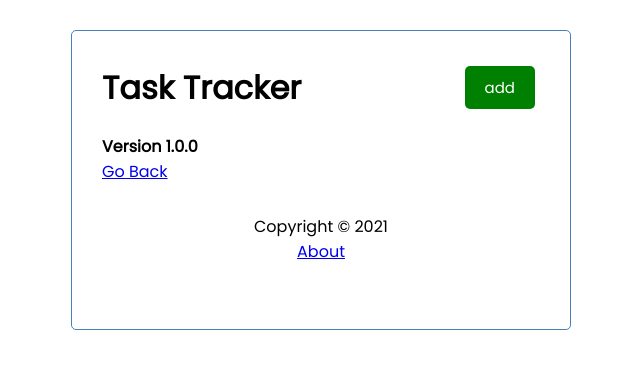
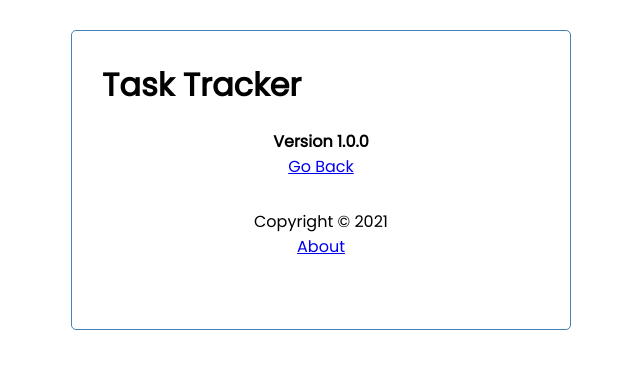
Before and after one commit to andregit1/task_tracker, a React (Create React App) app: page /about in a window 1280 px wide. Shown: the top 368 px of the page, without its empty margins (319-959 px from the left). Built offline with nearby package versions, Linux system fonts and the light colour scheme; data requests are answered from the project's data file.

Commit message:
using 'useLocation' hook

```diff
--- a/src/components/About.js
+++ b/src/components/About.js
@@ -2,7 +2,7 @@ import { Link as L } from "react-router-dom";
 
 const About = () => {
   return (
-    <div>
+    <div style={{textAlign: "center"}}>
       <h4>Version 1.0.0</h4>
       {/* <a href='/'>Go Back</a> */}
       <L to='/'>Go Back</L>
--- a/src/components/Header.js
+++ b/src/components/Header.js
@@ -1,4 +1,5 @@
 import PropTypes from 'prop-types'
+import { useLocation } from 'react-router-dom';
 import Button from './Button';
 
 const Header = ({ title, toggleActionAdd, showAddTaskProp }) => {
@@ -7,15 +8,19 @@ const Header = ({ title, toggleActionAdd, showAddTaskProp }) => {
   //   console.log('click')
   // }
 
+  const location = useLocation()
+
   return (
     <header className='header'>
       <h1>{title}</h1>
       {/* <Button onClickParam={onClickFuncMethod} /> */}
-      <Button
+
+      {location.pathname === '/' && <Button
         onClickParam={toggleActionAdd}
         text={showAddTaskProp ? 'close' : 'add'}
         color={showAddTaskProp ? 'red' : 'green'}
-      />
+      />}
+
     </header>
   );
 }
```
